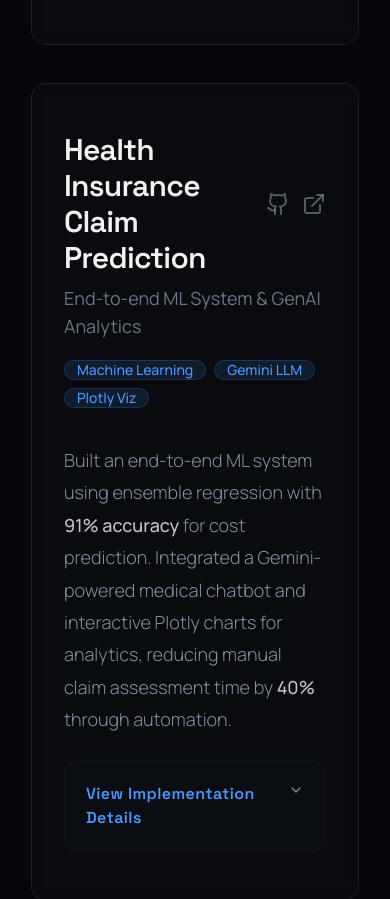
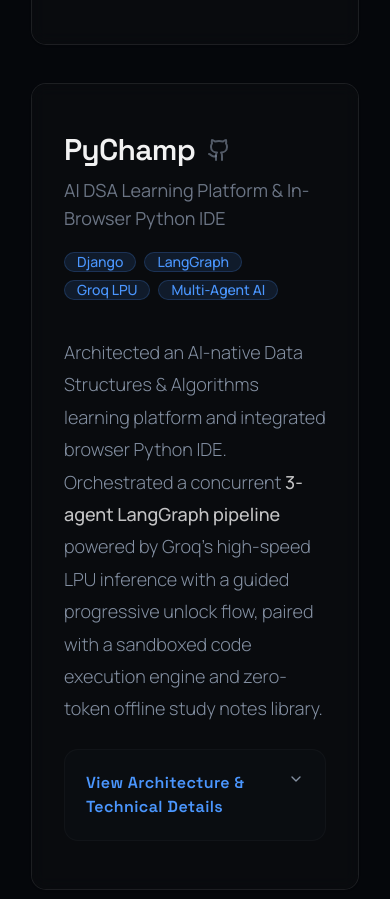
Before and after one commit to SohamMistry01/Portfolio-Soham, a Next.js app: page / in a window 390 px wide. Shown: the part 5360-6259 px from the top of the page. Built offline with nearby package versions, Linux system fonts and the light colour scheme.

Commit message:
Added PyChamp project

```diff
--- a/src/components/projects.tsx
+++ b/src/components/projects.tsx
@@ -39,8 +39,8 @@
                 <CardDescription className="text-lg text-muted-foreground/80">AI-Powered Career &amp; Wellness Companion</CardDescription>
               </div>
               <div className="flex flex-wrap gap-2 shrink-0">
-                <Badge variant="secondary" className="bg-primary/12 text-primary border-primary/20 text-sm px-3 py-1">Django</Badge>
-                <Badge variant="secondary" className="bg-primary/12 text-primary border-primary/20 text-sm px-3 py-1">LangGraph</Badge>
+                <Badge variant="secondary" className="bg-primary/12 text-primary border-primary/20 text-sm px-3 py-1">Ensemble Model</Badge>
+                <Badge variant="secondary" className="bg-primary/12 text-primary border-primary/20 text-sm px-3 py-1">LangChain</Badge>
                 <Badge variant="secondary" className="bg-primary/12 text-primary border-primary/20 text-sm px-3 py-1">RAG</Badge>
                 <Badge variant="secondary" className="bg-primary/12 text-primary border-primary/20 text-sm px-3 py-1">IEEE Published</Badge>
               </div>
@@ -160,7 +160,120 @@
           </CardContent>
         </Card>
 
-        {/* Project 2 — Health Insurance */}
+        {/* Project 2 — PyChamp */}
+        <Card className="group overflow-hidden border-border/40 bg-card/40 backdrop-blur-sm hover:border-primary/40 hover:bg-card/60 transition-all duration-500 shadow-sm hover:shadow-lg hover:shadow-primary/5">
+          <CardHeader className="space-y-5 px-8 pt-8 pb-4">
+            <div className="flex flex-col sm:flex-row justify-between sm:items-start gap-5">
+              <div className="space-y-2">
+                <CardTitle className={`${headingFont} text-3xl font-semibold tracking-tight text-foreground group-hover:text-primary transition-colors duration-200 flex items-center gap-3`}>
+                  PyChamp
+                  <a href="https://github.com/SohamMistry01/PyChamp" target="_blank" rel="noreferrer" className="text-muted-foreground/60 hover:text-primary transition-colors" title="View on GitHub">
+                    <GithubIcon className="w-6 h-6" />
+                  </a>
+                </CardTitle>
+                <CardDescription className="text-lg text-muted-foreground/80">AI DSA Learning Platform &amp; In-Browser Python IDE</CardDescription>
+              </div>
+              <div className="flex flex-wrap gap-2 shrink-0">
+                <Badge variant="secondary" className="bg-primary/12 text-primary border-primary/20 text-sm px-3 py-1">Django</Badge>
+                <Badge variant="secondary" className="bg-primary/12 text-primary border-primary/20 text-sm px-3 py-1">LangGraph</Badge>
+                <Badge variant="secondary" className="bg-primary/12 text-primary border-primary/20 text-sm px-3 py-1">Groq LPU</Badge>
+                <Badge variant="secondary" className="bg-primary/12 text-primary border-primary/20 text-sm px-3 py-1">Multi-Agent AI</Badge>
+              </div>
+            </div>
+          </CardHeader>
+
+          <CardContent className="space-y-6 px-8 pb-8">
+            <p className="text-lg text-muted-foreground leading-[1.8] font-light">
+              Architected an AI-native Data Structures &amp; Algorithms learning platform and integrated browser Python IDE.
+              Orchestrated a concurrent <span className="text-foreground/80 font-medium">3-agent LangGraph pipeline</span> powered by Groq&apos;s high-speed LPU inference with a guided progressive unlock flow, paired with a sandboxed code execution engine and zero-token offline study notes library.
+            </p>
+
+            <div className="bg-muted/20 rounded-xl px-3 border border-border/30">
+              <Accordion className="w-full">
+                <AccordionItem value="architecture" className="border-none">
+                  <AccordionTrigger className={`${headingFont} text-primary hover:no-underline font-semibold px-2 py-5 text-base tracking-wide`}>
+                    View Architecture &amp; Technical Details
+                  </AccordionTrigger>
+                  <AccordionContent className="space-y-6 px-2 pb-6">
+                    <div className="space-y-6">
+                      <p className="text-base leading-[1.8] text-muted-foreground font-light">
+                        PyChamp is a developer ecosystem engineered to accelerate algorithmic problem-solving and Python proficiency. It couples parallel multi-agent reasoning graphs with an isolated code execution environment and a local Markdown study library.
+                      </p>
+
+                      <div className="space-y-3">
+                        <h5 className={`${headingFont} text-foreground font-semibold flex items-center gap-2 text-base`}>
+                          <Cpu className="w-4 h-4 text-primary" /> Concurrent Multi-Agent Engine (LangGraph &amp; Groq)
+                        </h5>
+                        <p className="text-base leading-[1.8] text-muted-foreground font-light">
+                          Upon receiving any algorithmic topic or problem (e.g., Merge Sort, LRU Cache, Dijkstra&apos;s Algorithm), PyChamp launches three parallel specialist agents orchestrated through a stateful LangGraph pipeline:
+                        </p>
+                        <ul className="list-none space-y-2.5 text-base font-light text-muted-foreground">
+                          {[
+                            ["Theory Agent (gpt-oss-20b):", "Generates foundational concepts, intuitive real-world analogies, step-by-step mechanics, and asymptotic Time & Space complexity analysis without spoiler code."],
+                            ["Pseudocode Agent (qwen3.8-27b):", "Synthesizes clean, structured, language-agnostic logic and algorithmic blueprints."],
+                            ["Code Agent (gpt-oss-120b):", "Produces idiomatic, production-ready Python solutions with helper functions, line-by-line annotations, and edge-case handling."],
+                          ].map(([title, desc]) => (
+                            <li key={title} className="flex gap-2">
+                              <span className="text-primary mt-0.5 shrink-0">→</span>
+                              <span><strong className="text-foreground/90 font-medium">{title}</strong> {desc}</span>
+                            </li>
+                          ))}
+                        </ul>
+                      </div>
+
+                      <div className="space-y-3">
+                        <h5 className={`${headingFont} text-foreground font-semibold flex items-center gap-2 text-base`}>
+                          <Blocks className="w-4 h-4 text-primary" /> Guided Pedagogical Flow &amp; Error Diagnostics
+                        </h5>
+                        <p className="text-base leading-[1.8] text-muted-foreground font-light">
+                          To reinforce active recall over passive reading, the tutor enforces a progressive step-by-step unlock pipeline: <span className="text-foreground/80 font-medium">Theory First → Pseudocode Blueprint → Python Implementation</span>. Formatted with Marked.js for real-time Markdown rendering with syntax highlighting and complexity tables, accompanied by an interactive error inspector with expandable diagnostic stack trace drawers.
+                        </p>
+                      </div>
+
+                      <div className="space-y-3">
+                        <h5 className={`${headingFont} text-foreground font-semibold flex items-center gap-2 text-base`}>
+                          <Code2 className="w-4 h-4 text-primary" /> In-Browser IDE &amp; Sandboxed Execution
+                        </h5>
+                        <p className="text-base leading-[1.8] text-muted-foreground font-light">
+                          Engineered a lightweight dark-themed Python editor with line numbering, hotkey execution (<kbd className="px-1.5 py-0.5 rounded bg-muted text-xs font-mono border border-border/50 text-foreground/80">Ctrl + Enter</kbd>), and dual console streams separating stdout from exception tracebacks. Subprocess execution runs in isolated temporary files backed by a strict <span className="text-foreground/80 font-medium">5-second timeout guard</span> to prevent infinite loops and resource starvation.
+                        </p>
+                      </div>
+
+                      <div className="space-y-3">
+                        <h5 className={`${headingFont} text-foreground font-semibold flex items-center gap-2 text-base`}>
+                          <Database className="w-4 h-4 text-primary" /> Offline Notes Library &amp; Platform Architecture
+                        </h5>
+                        <p className="text-base leading-[1.8] text-muted-foreground font-light">Engineered with production-minded modularity and security:</p>
+                        <ul className="list-none space-y-2.5 text-base font-light text-muted-foreground">
+                          {[
+                            ["Zero-Token Offline Library:", "One-click archiving of lessons into structured local Markdown files (theory.md, pseudocode.md, code.md) under per-user directories for offline review without recurring API consumption."],
+                            ["Multi-Tenant Key Isolation:", "Per-user Groq API key configuration with regex validation, masked storage (gsk_...xxxx), and administrator-level environment fallback."],
+                            ["Automated Quality Assurance:", "Backed by 23 passing Django automated unit tests covering multi-agent state merge, auth boundaries, path-traversal sanitization, and open-redirect defenses."],
+                          ].map(([title, desc]) => (
+                            <li key={title} className="flex gap-2">
+                              <span className="text-primary mt-0.5 shrink-0">→</span>
+                              <span><strong className="text-foreground/90 font-medium">{title}</strong> {desc}</span>
+                            </li>
+                          ))}
+                        </ul>
+                      </div>
+
+                      {/* Architecture flow */}
+                      <div className="mt-2 p-5 rounded-xl border border-primary/15 bg-primary/5">
+                        <p className={`${headingFont} text-primary font-semibold mb-3 text-xs uppercase tracking-widest`}>Pipeline Flow</p>
+                        <p className="font-[family-name:var(--font-mono)] text-sm text-foreground/60 leading-relaxed">
+                          User DSA Topic → LangGraph Parallel Fan-Out (Theory · Pseudocode · Code via Groq) → Synchronized State Merge → Progressive UI / Local Markdown Storage
+                        </p>
+                      </div>
+                    </div>
+                  </AccordionContent>
+                </AccordionItem>
+              </Accordion>
+            </div>
+          </CardContent>
+        </Card>
+
+        {/* Project 3 — Health Insurance */}
         <Card className="group overflow-hidden border-border/40 bg-card/40 backdrop-blur-sm hover:border-primary/40 hover:bg-card/60 transition-all duration-500 shadow-sm hover:shadow-lg hover:shadow-primary/5">
           <CardHeader className="space-y-5 px-8 pt-8 pb-4">
             <div className="flex flex-col sm:flex-row justify-between sm:items-start gap-5">
```
